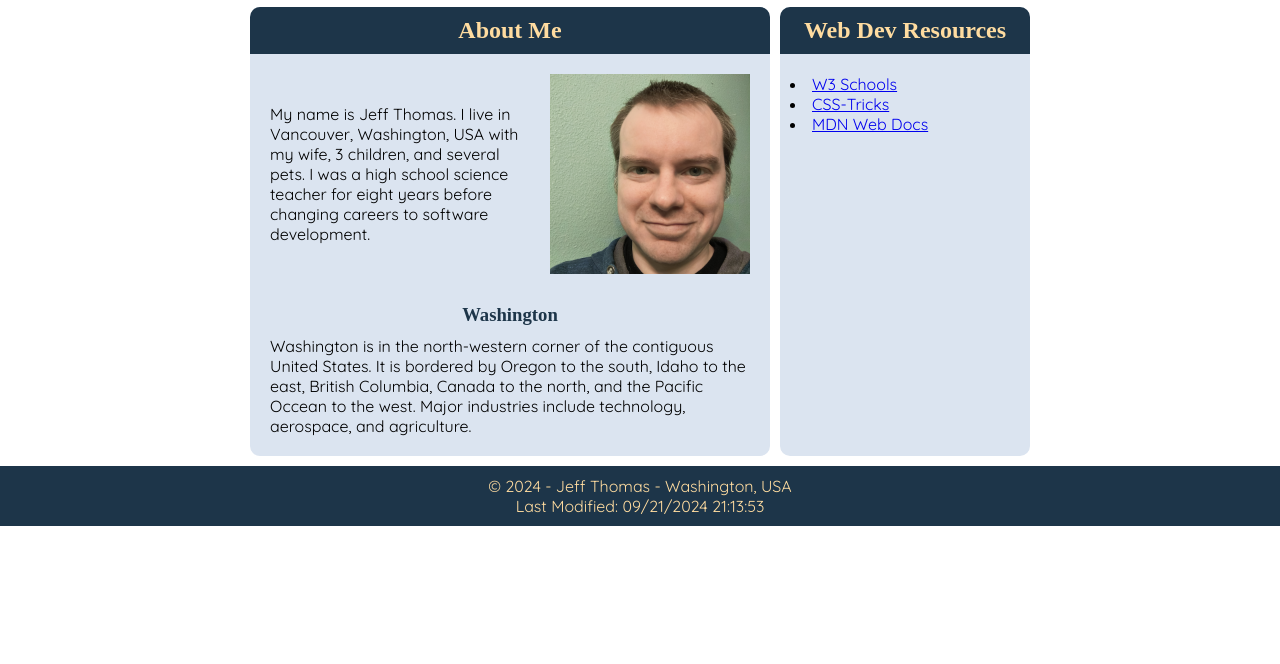
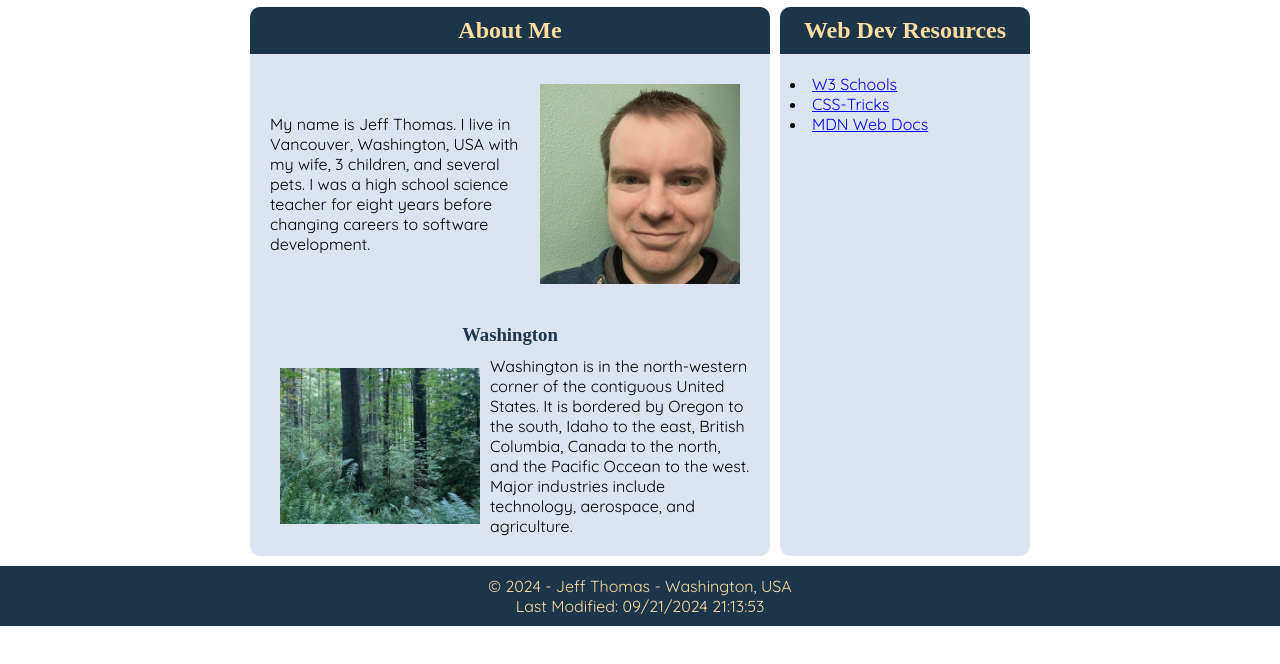
Before and after one commit to jeffrey-thomas/wdd131, a plain HTML site: page index.html in a window 1280 px wide. Shown: the part 104-768 px from the top of the page. Drawn offline with Linux system fonts and the light colour scheme.

Commit message:
second image

```diff
--- a/index.html
+++ b/index.html
@@ -7,7 +7,7 @@
     <meta name="description" content="WDD 131 - Dynamic Web Fundamentals - Jeff Thomas Home Page">
     <meta name="author" content="Jeff Thomas">
     <link rel="stylesheet" href="styles/base.css">
-    <script src="scripts/getdate.js" defer></script>
+    <script src="scripts/getdates.js" defer></script>
 </head>
 <body>
     <header>
@@ -24,10 +24,11 @@
             <h2>About Me</h2>
             <div class="bio">
                 <p>My name is Jeff Thomas. I live in Vancouver, Washington, USA with my wife, 3 children, and several pets. I was a high school science teacher for eight years before changing careers to software development.</p>
-                <img src="images/profile.png" alt="Jeff Thomas">
+                <img src="images/profile.webp" alt="Jeff Thomas">
             </div>
+            <h3>Washington</h3>
             <div class="location">
-                <h3>Washington</h3>
+                <img src="images/washington.webp" alt="Washington Forest">
                 <p>Washington is in the north-western corner of the contiguous United States. It is bordered by Oregon to the south, Idaho to the east, British Columbia, Canada to the north, and the Pacific Occean to the west. Major industries include technology, aerospace, and agriculture.</p>
             </div>
         </section>
--- a/styles/base.css
+++ b/styles/base.css
@@ -21,7 +21,7 @@
 }
 
 html{
-    min-width:640px;
+    min-width:820px;
 }
 
 h1,h2,h3,h4,h5,h6{
@@ -87,18 +87,18 @@ footer{
     padding:10px;
 }
 
-.bio{
+.bio, .location{
     display:flex;
     padding:20px;
     align-items: center;
 }
 
-.bio img{
+.card img{
     max-width:200px;
     max-height:200px;
     width:auto;
     height:auto;
-    margin-left:20px;
+    margin:10px;
 }
 
 .location{
```
Also changed, not shown: images/profile.png (deleted), images/profile.webp (added), images/washington.webp (added), scripts/getdates.js (renamed from scripts/getdate.js).
